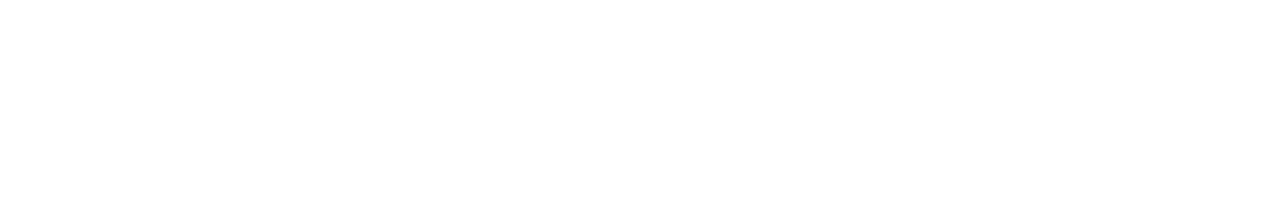
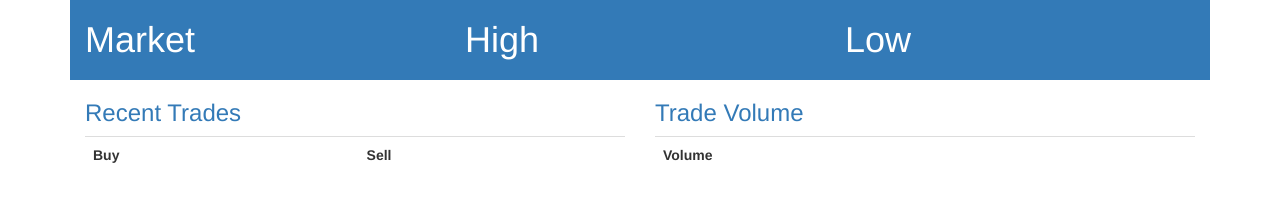
Before and after one commit to vikasv/NodeJs_SocketIO_Projects, a website: page BitCoinApp/public/index.html in a window 1280 px wide. Drawn offline with nearby package versions, Linux system fonts and the light colour scheme.

Commit message:
FInished the outline of the app

```diff
--- a/BitCoinApp/public/index.html
+++ b/BitCoinApp/public/index.html
@@ -3,13 +3,62 @@
 <head>
 	<meta charset = "UTF-8">
 	<title> BitCoinApp </title>
+	<link rel="stylesheet" href="https://maxcdn.bootstrapcdn.com/bootstrap/3.3.7/css/bootstrap.min.css" />
 </head>
 <body>
+    <div class="container">
+      <div class="header col-md-12">
+        <div class="row bg-primary">
+          <div class="col-md-4">
+            <h1>Market</h1>
+            <h2 id="market"></h2>
+          </div>
+          <div class="col-md-4">
+            <h1>High</h1>
+            <h2 id="high-count"></h2>
+          </div>
+          <div class="col-md-4">
+            <h1>Low</h1>
+            <h2 id="low-count"></h2>
+          </div>
+        </div>
+      </div>
+      <div class="main col-md-12">
+        <div class="row">
+          <div class="col-md-6">
+            <h3 class="text-primary">Recent Trades</h3>
+            <table class="table">
+                <tr>
+                  <th>Buy</th>
+                  <td>
+                  <p id="buy"></p>
+                  </td>
+                  <th>Sell</th>
+                  <td>
+                  <p id="sell"></p>
+                  </td>
+                </tr>
+            </table>
+          </div>
+          <div class="col-md-6">
+            <h3 class="text-primary">Trade Volume</h3>
+            <table class="table">
+              <tr>
+                <th>Volume</th>
+                  <td>
+                    <p id="volume"></p>
+                </td>
+             </tr>
+            </table>
+          </div>
+        </div>
+      </div>
+    </div>
+    <script src="http://code.jquery.com/jquery-2.1.4.min.js"></script>
+	<script src="/socket.io/socket.io.js"></script>
+	<script>
+	// To initiate handshake between client and server
 
-<script src="/socket.io/socket.io.js"></script>
-<script>
-// To initiate handshake between client and server
-
-</script>
+	</script>
 </body>
 </html>
```
